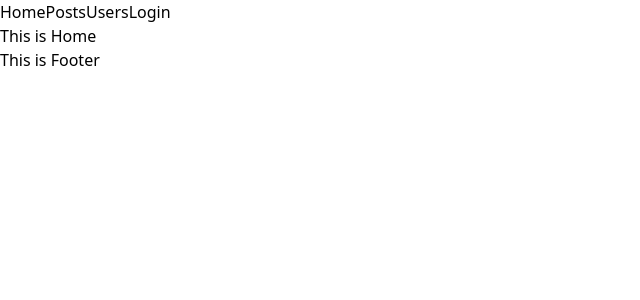
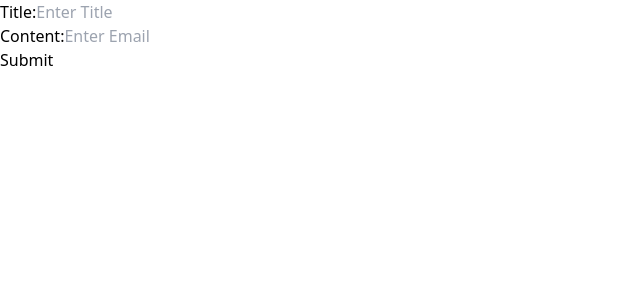
Before and after one commit to Hasan593/react, a React (Vite) app: page / in a window 1280 px wide. Shown: the top 300 px of the page, without its empty margins (0-640 px from the left). Built offline with nearby package versions, Linux system fonts and the light colour scheme.

Commit message:
[REACT FORM]- use react form

```diff
--- a/package.json
+++ b/package.json
@@ -16,6 +16,7 @@
     "axios": "^1.7.8",
     "react": "^18.3.1",
     "react-dom": "^18.3.1",
+    "react-hook-form": "^7.53.2",
     "react-router-dom": "^7.0.1"
   },
   "devDependencies": {
--- /dev/null
+++ b/src/components/form/Form.jsx
@@ -0,0 +1,42 @@
+import { useForm } from "react-hook-form"
+
+const Form = () => {
+
+    const { register, handleSubmit, watch, formState: { errors } } = useForm();
+    const submit = data => console.log(data);
+
+    return (
+        <>
+            <form onSubmit={handleSubmit(submit)} className="p-4">
+                <div className="mb-4">
+                    <label htmlFor="title" className="block text-lg font-medium">Title:</label>
+                    <input
+                        {...register('title', { required: true })} // register যেগুলো রির্টান করে const { required, min, max, minLength, maxLength, pattern, validate } = register("title")
+                        className="w-full border border-gray-300 rounded p-2"
+                        placeholder="Enter Title"
+                    />
+                    {errors.title?.type === "required" && (
+                        <p role="alert">First name is required</p>
+                    )}
+                </div>
+                <div className="mb-4">
+                    <label htmlFor="content" className="block text-lg font-medium">Content:</label>
+                    <input
+                        {...register('email', { required: true, pattern: /^[a-zA-Z0-9._%+-]+@gmail\.com$/ })}
+                        className="w-full border border-gray-300 rounded p-2"
+                        placeholder="Enter Email"
+                    />
+                    {errors.email && <p>plz give me currect email</p>}
+                </div>
+                <button
+                    type="submit"
+                    className="bg-blue-500 text-white px-4 py-2 rounded hover:bg-blue-600"
+                >
+                    Submit
+                </button>
+            </form>
+        </>
+    );
+};
+
+export default Form;
--- /dev/null
+++ b/src/components/form/FormLayout.jsx
@@ -0,0 +1,11 @@
+import Form from "./Form";
+
+const FormLayout = () => {
+    return (
+        <>
+             <Form />
+        </>
+    );
+};
+
+export default FormLayout;
--- a/src/pages/App.jsx
+++ b/src/pages/App.jsx
@@ -3,8 +3,10 @@
 // import Counter from "../components/react/Counter";
 // import Toolbar from "../components/react/Toolbar";
 
+import FormLayout from "../components/form/FormLayout"
+
 // import RouterBrowser from "../components/react-router/RouterBrowser"
-import RouterQuery from "../components/react-query/RouterQuery"
+// import RouterQuery from "../components/react-query/RouterQuery"
 
 
 // import RouterLayout from "../components/react-router/RouterLayout"
@@ -40,7 +42,8 @@ function App() {
       {/* <AxiosLayout /> */}
       {/* <RouterLayout /> */}
       {/* <RouterBrowser /> */}
-      <RouterQuery />
+      {/* <RouterQuery /> */}
+      <FormLayout />
     </>
   )
 }
```
Also changed, not shown: 1 other file (tests, documents, lock files or other folders).
